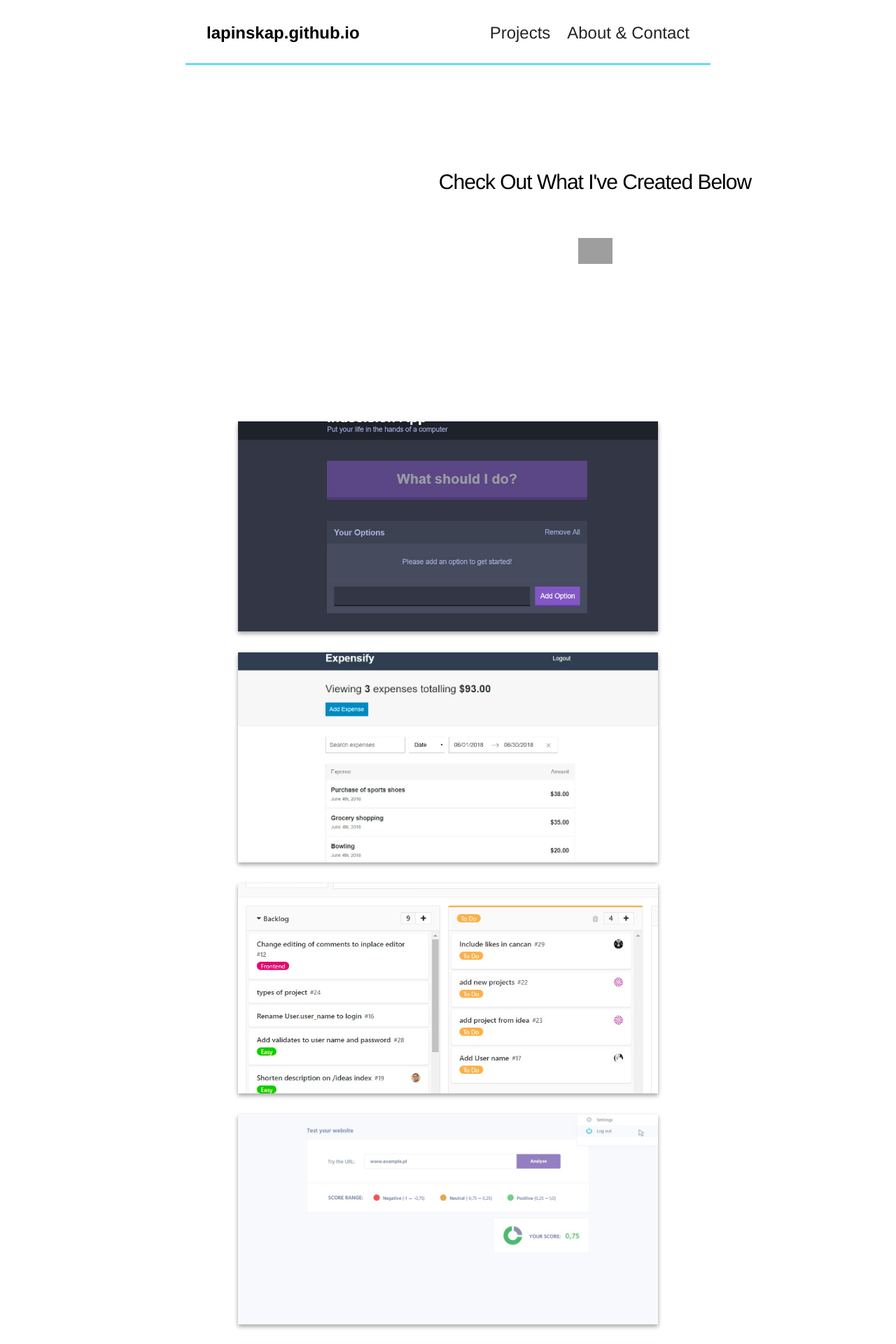
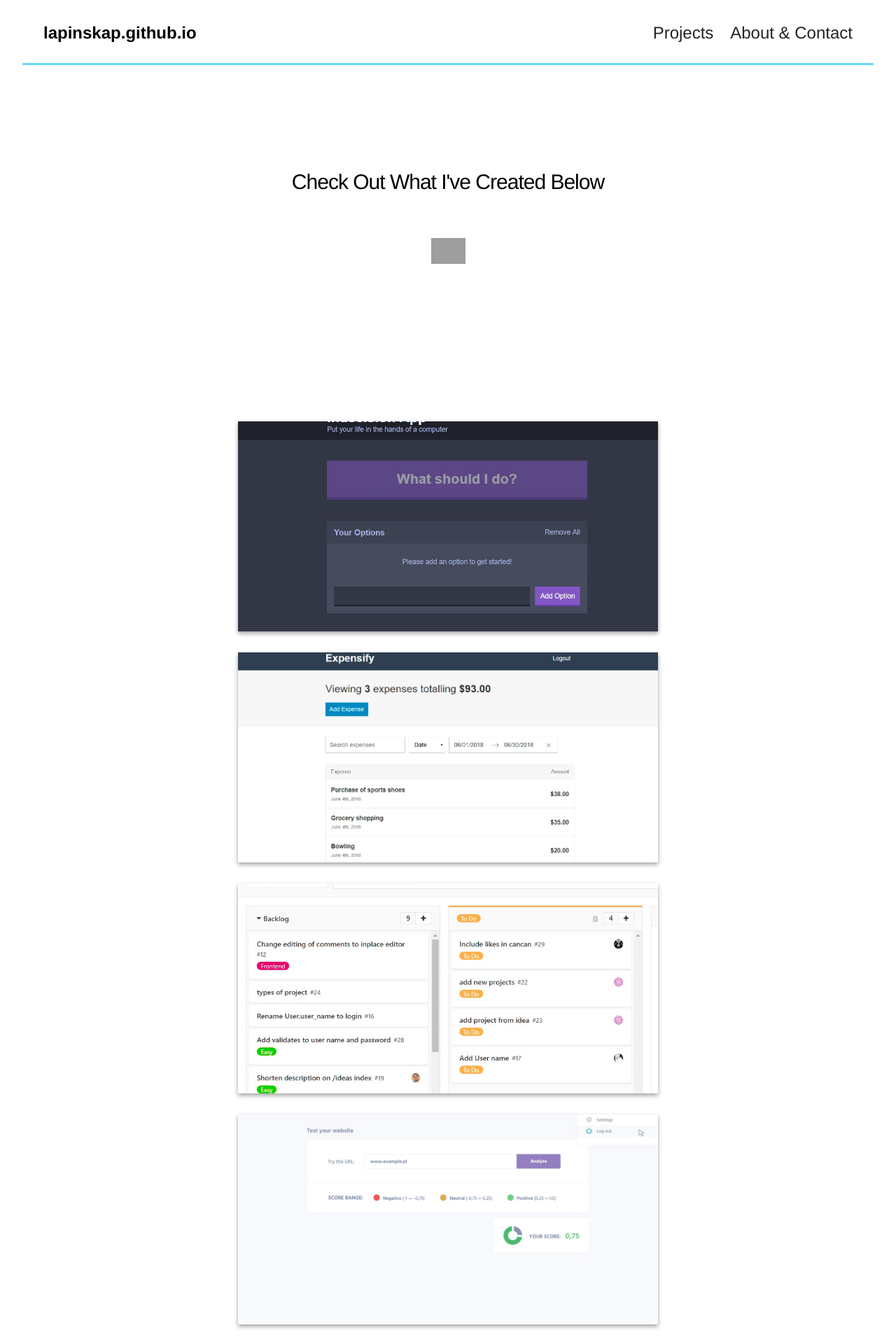
Before and after one commit to lapinskap/lapinskap.github.io, a Jekyll site: the page built from index.html, in a window 1280 px wide. Shown: the top 1920 px of the page at 70% size. Built offline with Jekyll 4.4.1, drawn with Linux system fonts in a browser that asks for light colours; nearby versions of some CDN libraries; grey boxes are pictures that could not be loaded.

Commit message:
change main page

```diff
--- a/assets/css/3-sections/_default.sass
+++ b/assets/css/3-sections/_default.sass
@@ -3,7 +3,7 @@ body
   font-family: 'Roboto', sans-serif
   font-size: 16px
 .site-container
-  width: 750px
+  width: 95vw
   margin: auto
 
 .margines
--- a/index.html
+++ b/index.html
@@ -16,7 +16,7 @@ title: Home
   position: relative;
 }
 .intro-type .container {
-  padding: 107px 0px 102px 0px !important;
+  padding: 107px 0px 102px 0px;
 }
 .company-heading h1 {
   margin-bottom: 60px;
@@ -35,7 +35,6 @@ title: Home
   font-size: 30px;
   margin-bottom: 20px;
 }
-
 .ct-btn-scroll {
   width: 49px;
   height: 49px;
@@ -50,10 +49,10 @@ title: Home
   -webkit-transition: background-color 0.25s ease-in-out;
   transition: background-color 0.25s ease-in-out;
 }
-img,
-figure {
+img {
   max-width: 100%;
 }
+
         </style>
 
 
```
Also changed, not shown: 3 other files.
